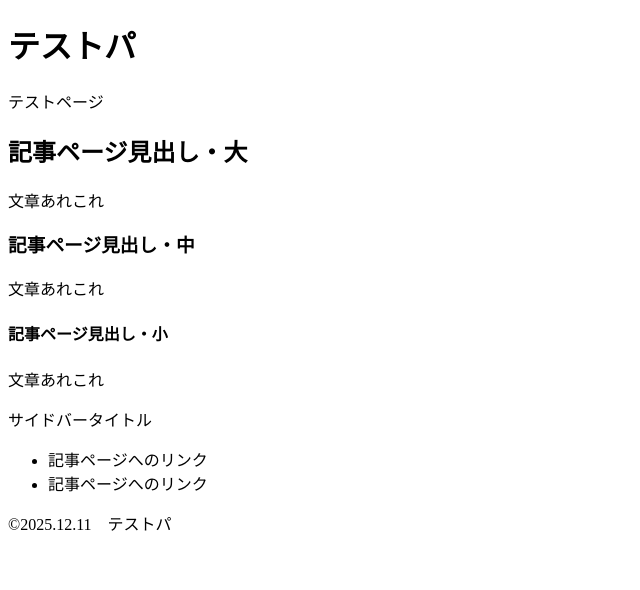
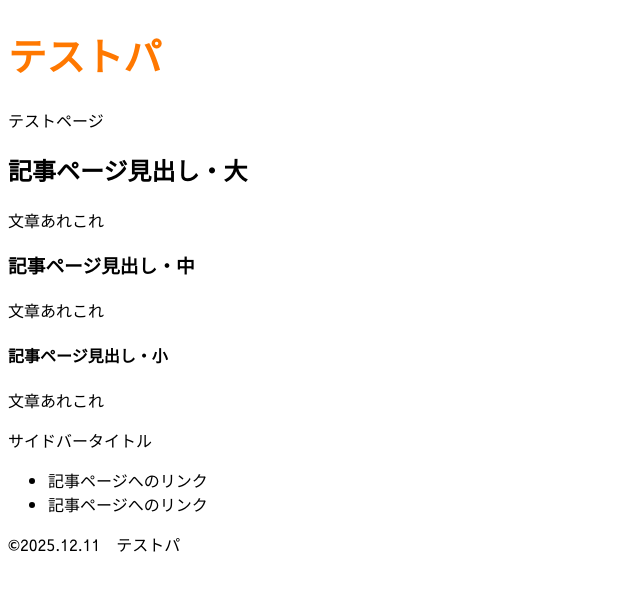
Before and after one commit to yamamotomeimisln-collab/testpa, a plain HTML site: page index.html in a window 1280 px wide. Shown: the whole page, without its empty margins (0-640 px from the left). Drawn offline with Linux system fonts and the light colour scheme.

Commit message:
Update style.css

```diff
--- a/style.css
+++ b/style.css
@@ -1,14 +1,9 @@
 /*Google Font 読み込み*/
-
-<body>
-.sawarabi-gothic-regular {
+body {
   font-family: "Sawarabi Gothic", sans-serif;
   font-weight: 400;
   font-style: normal;
 }
-</body>
-
-
 
 /* 大見出しの設定 */
 h1 {
```
